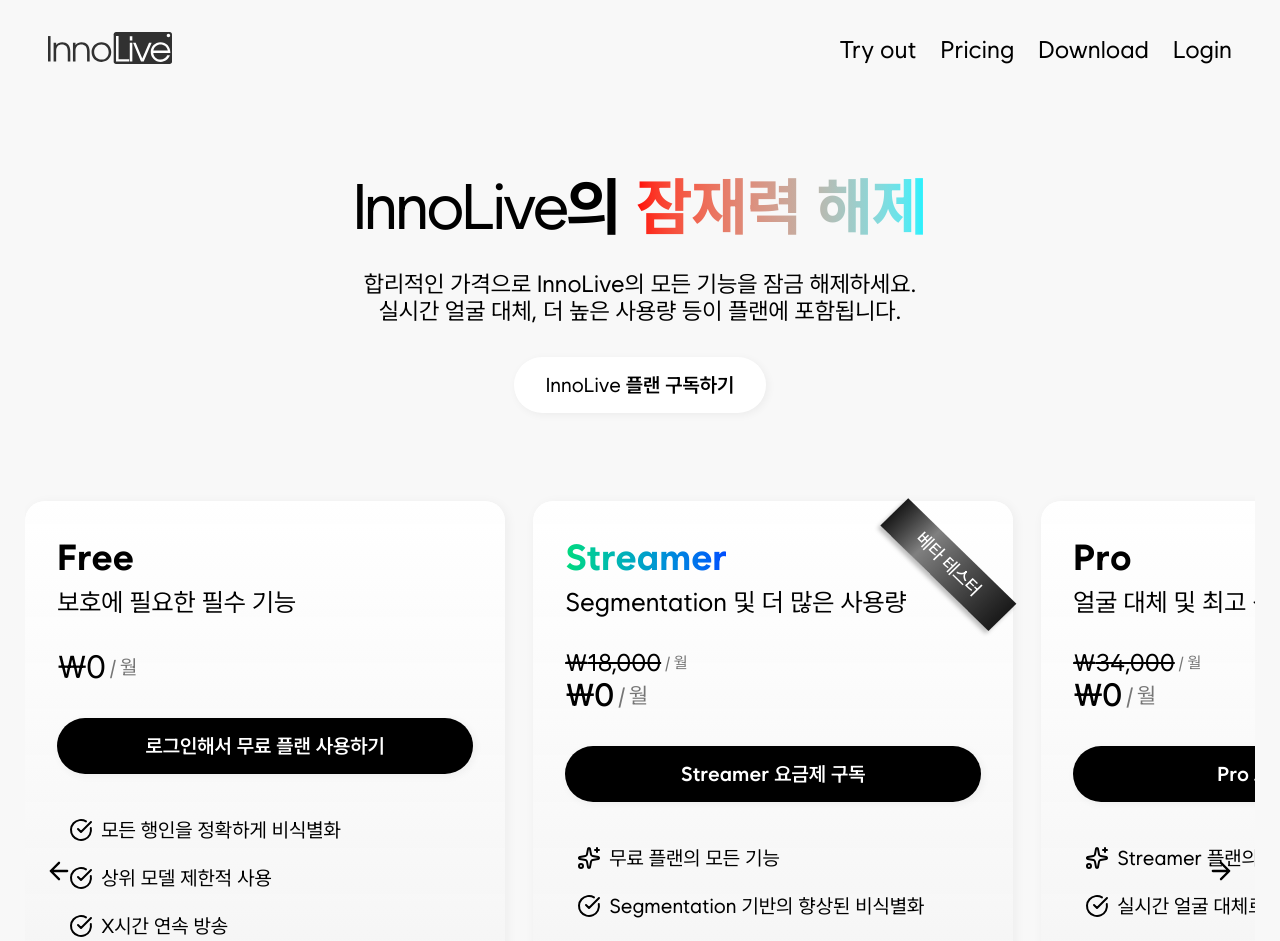
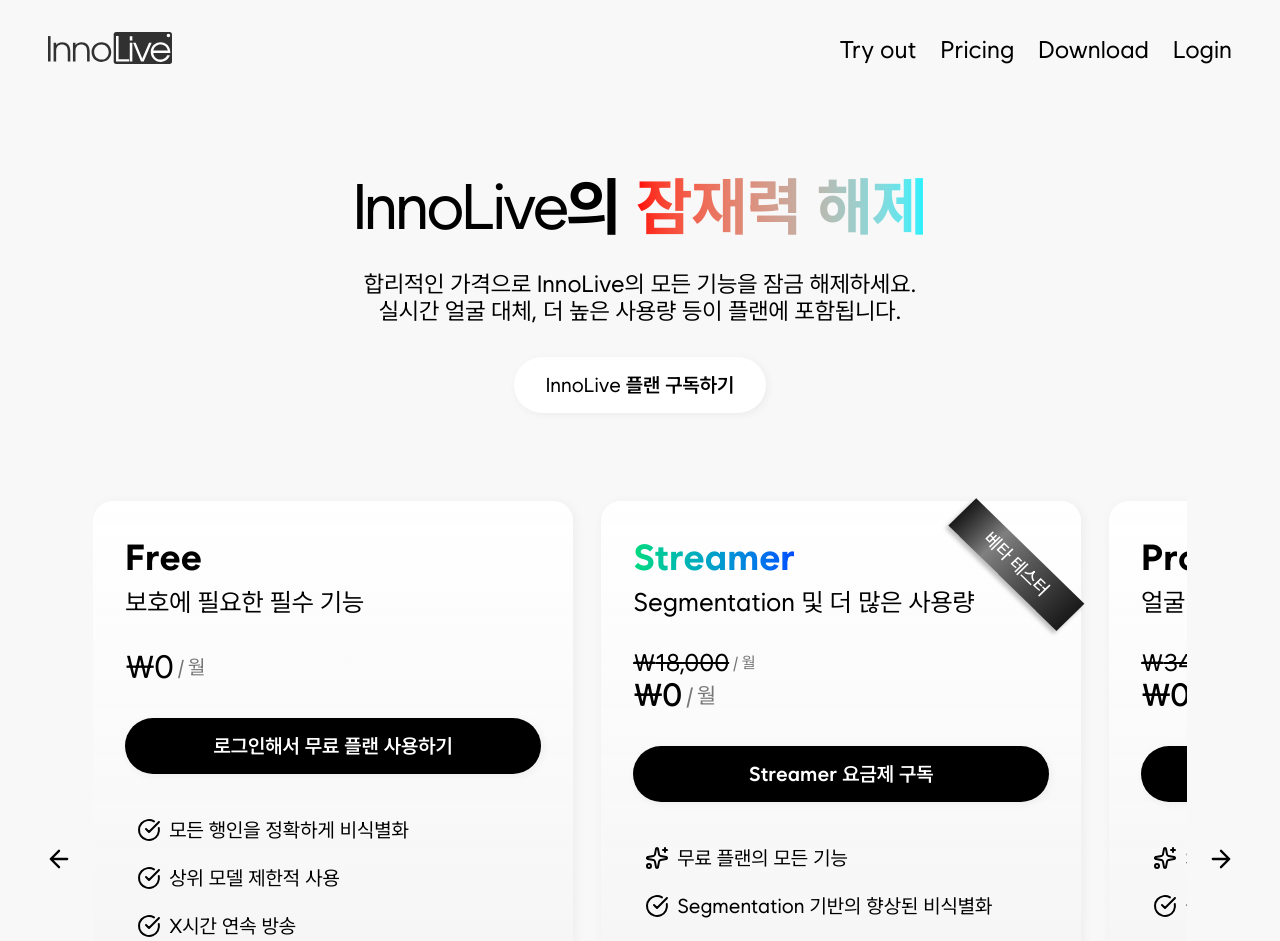
Before and after one commit to team-framework/innolive-client, a Next.js app in the folder apps/landing/: page /pricing in a window 1280 px wide. Shown: the top 941 px of the page. Built offline with nearby package versions, Linux system fonts and the light colour scheme; no server answers.

Commit message:
fix: 화살표 겹치는 문제 해결

```diff
--- a/apps/landing/app/pricing/page.tsx
+++ b/apps/landing/app/pricing/page.tsx
@@ -12,7 +12,7 @@ import Image from "next/image";
 const Arrow = ({direction, onClick}: { direction: "left" | "right"; onClick: () => void; }) => {
   return (
     <div
-      className={`group sticky my-auto ${direction === "left" ? "left-0" : "right-0"} z-10 shrink-0 rounded-full p-[20px] transition-all duration-300 ease-linear hover:bg-[#00000030]`}
+      className={`group sticky my-auto ${direction === "left" ? "left-0" : "right-0"} z-10 shrink-0 rounded-full p-[20px] transition-all duration-200 ease-linear hover:bg-[#00000080]`}
       onClick={onClick}
     >
       <Image
@@ -53,16 +53,26 @@ function PlanScroller({
   }
 
   return (
+    <div className="relative flex w-full">
+      {plans.length > 3 && (
+        <Arrow
+          direction="left"
+          onClick={() => handleScroll("l")}
+        />
+      )}
+
       <div
         role="region"
         aria-label={label}
         tabIndex={0}
-      className={`flex w-full snap-x gap-7 overflow-x-auto overflow-y-clip overscroll-x-contain pb-4 pt-10 focus-visible:outline focus-visible:outline-2 focus-visible:outline-offset-2 focus-visible:outline-text-primary ${className ?? ""}`}
+        className={`flex w-full snap-x gap-7 overflow-x-auto overflow-y-clip overscroll-x-contain pb-4 pt-10 ${className ?? ""}`}
         ref={plansRef}
       >
-      <Arrow direction="left" onClick={() => handleScroll("l")}/>
         {plans.map((plan: Plan) => (
-        <div key={plan.id} className="w-[min(100%,30rem)] shrink-0 snap-start">
+          <div
+            key={plan.id}
+            className="w-[min(100%,30rem)] shrink-0 snap-start"
+          >
             <PlanCard
               plan={plan}
               isLogined={isLogined}
@@ -70,7 +80,14 @@ function PlanScroller({
             />
           </div>
         ))}
-      <Arrow direction="right" onClick={() => handleScroll("r")}/>
+      </div>
+
+      {plans.length > 3 && (
+        <Arrow
+          direction="right"
+          onClick={() => handleScroll("r")}
+        />
+      )}
     </div>
   );
 }
```
Lines whose indentation alone changed are shown as unchanged.
